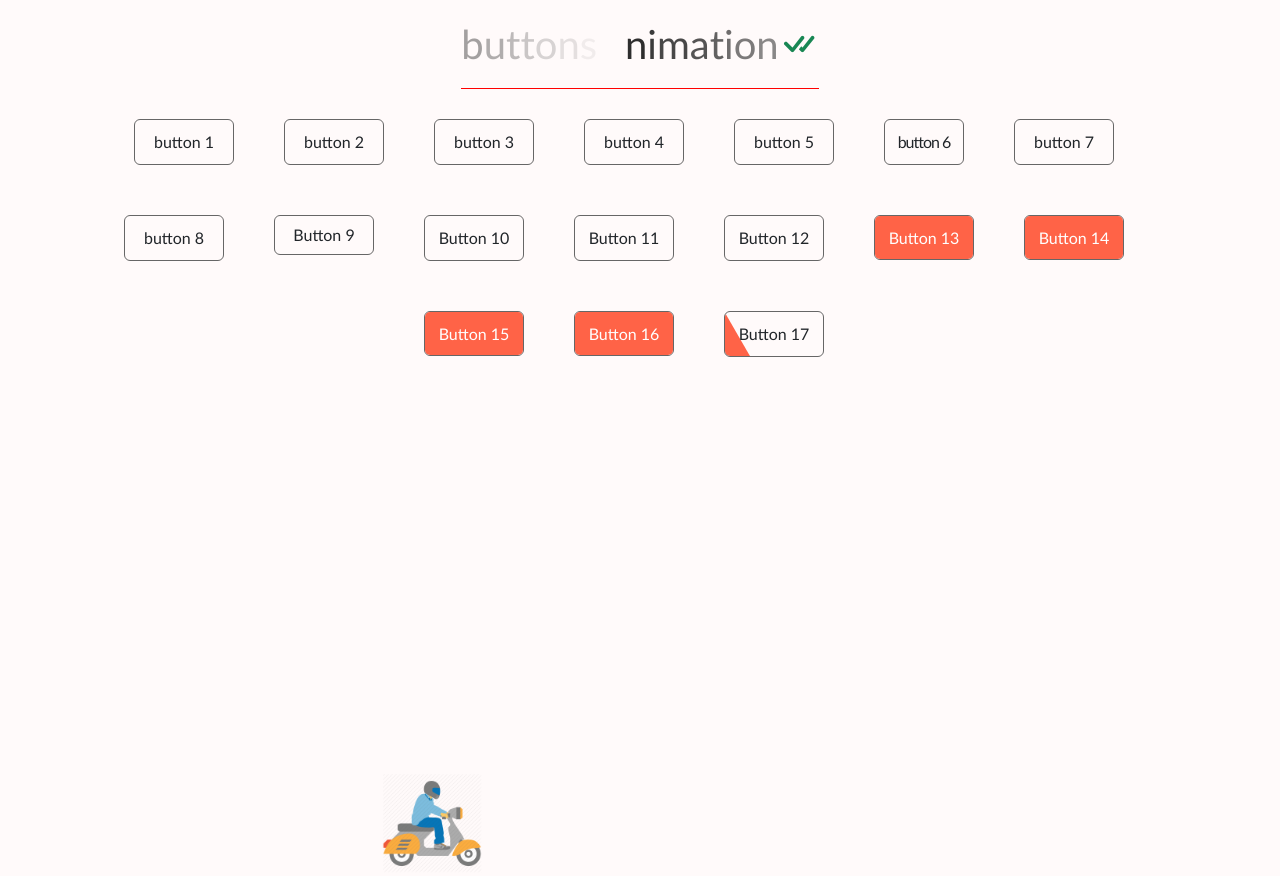
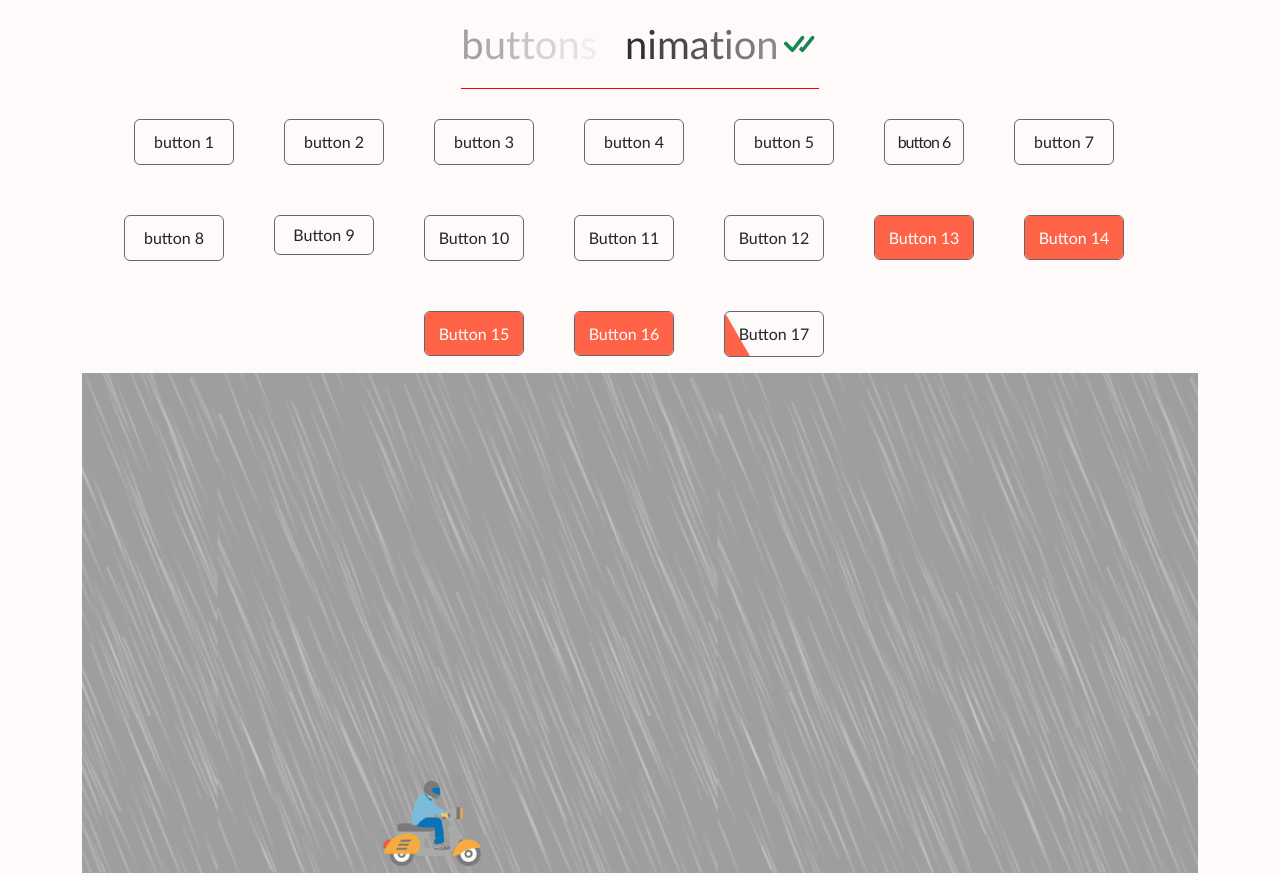
Before and after one commit to MahdiHpg/ButtonsAnimation, a website: page index.html in a window 1280 px wide. Shown: the top 876 px of the page. Drawn offline with Linux system fonts and the light colour scheme; the site is published under a folder, as on GitHub Pages, so addresses that start at the root find nothing.

Commit message:
Fixed bg's urls

```diff
--- a/Scss/index.scss
+++ b/Scss/index.scss
@@ -354,12 +354,12 @@ main {
         position: relative; overflow: hidden; user-select: none;
         #bgStreet {
             width: 100%; height: 500px; position: relative;
-            background-image: url('/Images/bg.jpg');
+            background-image: url('../Images/bg.jpg');
             background-size: cover;
             &::after {
                 content: ''; width: 100%; height: 100%; display: block;
                 position: absolute; top: 0; left: 0;
-                background-image: url('/Images/rain.png'); background-position: 0 0;
+                background-image: url('../Images/rain.png'); background-position: 0 0;
                 animation: rain 0.4s linear infinite;
                 @keyframes rain {
                     25%, 75% { background-position: -10% 100%; }
```
Also changed, not shown: css/index.css, 1 other file.
